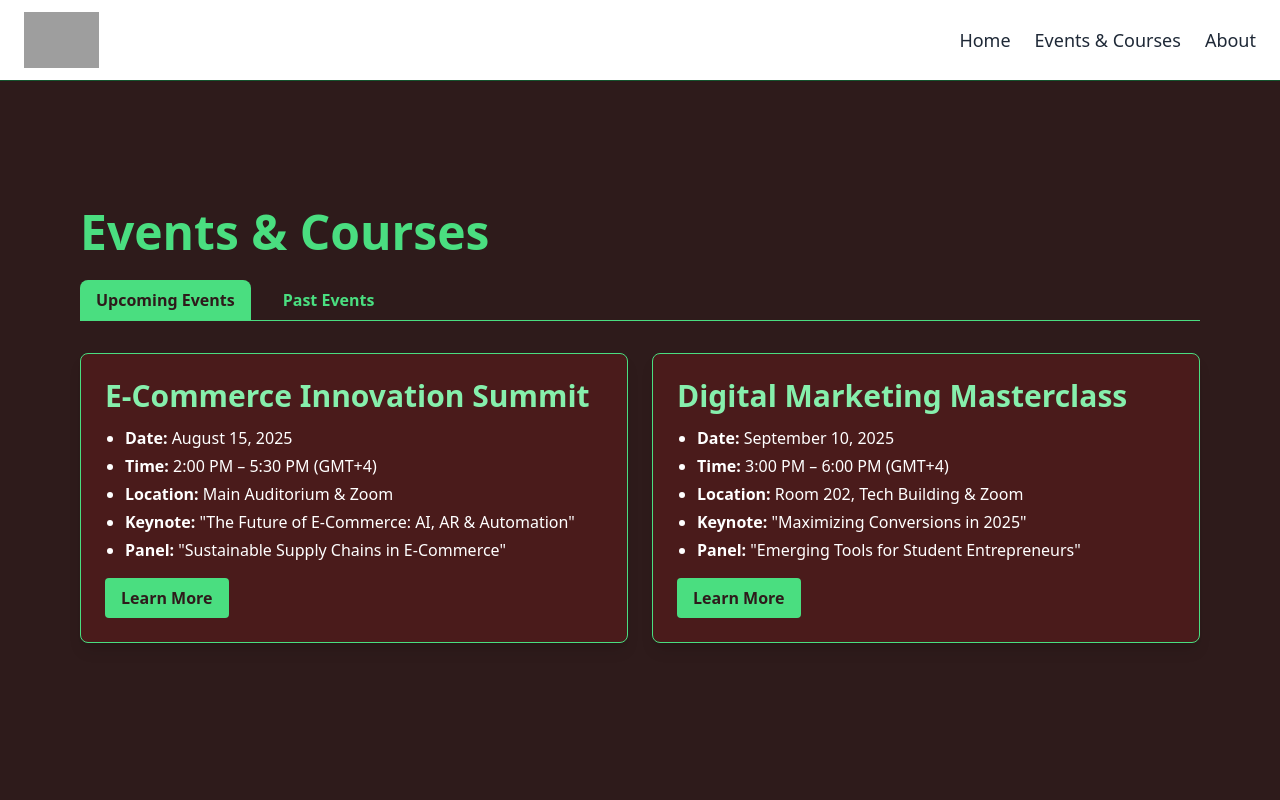
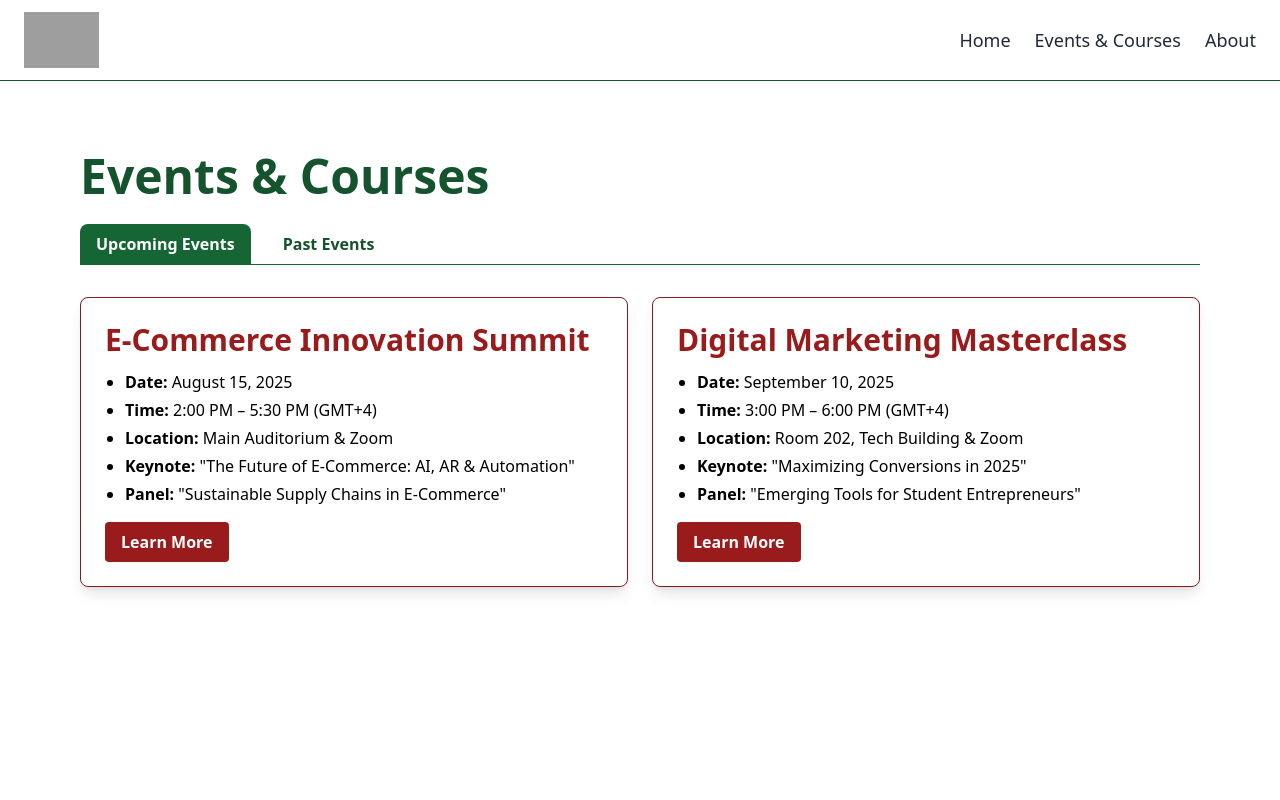
Before and after one commit to zasgar17/ECommerceAcademy, a React (Vite) app: page /events-courses in a window 1280 px wide. Shown: the top 800 px of the page. Built offline with nearby package versions, Linux system fonts and the light colour scheme; grey boxes are pictures that could not be loaded.

Commit message:
color chnages for events page

```diff
--- a/src/pages/EventCourses.jsx
+++ b/src/pages/EventCourses.jsx
@@ -43,20 +43,20 @@ function EventCourses() {
   const eventsToShow = activeTab === "upcoming" ? upcomingEvents : pastEvents;
 
   return (
-    <div className="pt-24 pb-20 min-h-screen bg-[#2e1b1b] text-white">
+    <div className="pt-10 pb-20 min-h-screen bg-[#0000] text-white">
       <div className="px-6 md:px-20 py-8">
-        <h1 className="text-4xl md:text-5xl font-bold text-green-400 mb-6">
+        <h1 className="text-4xl md:text-5xl font-bold text-green-900 mb-6">
           Events & Courses
         </h1>
 
         {/* Tabs */}
-        <div className="flex gap-4 mb-8 border-b border-green-400">
+        <div className="flex gap-4 mb-8 border-b border-green-800">
           <button
             onClick={() => setActiveTab("upcoming")}
             className={`py-2 px-4 font-semibold rounded-t-lg transition ${
               activeTab === "upcoming"
-                ? "bg-green-400 text-[#2e1b1b]"
-                : "text-green-400 hover:bg-green-600 hover:bg-opacity-20"
+                ? "bg-green-800 text-white"
+                : "text-green-900 hover:bg-green-900 hover:bg-opacity-20"
             }`}
           >
             Upcoming Events
@@ -65,8 +65,8 @@ function EventCourses() {
             onClick={() => setActiveTab("past")}
             className={`py-2 px-4 font-semibold rounded-t-lg transition ${
               activeTab === "past"
-                ? "bg-green-400 text-[#2e1b1b]"
-                : "text-green-400 hover:bg-green-600 hover:bg-opacity-20"
+                ? "bg-green-800 text-white"
+                : "text-green-900 hover:bg-green-900 hover:bg-opacity-20"
             }`}
           >
             Past Events
@@ -78,19 +78,19 @@ function EventCourses() {
           {eventsToShow.map((event, idx) => (
             <div
               key={idx}
-              className="relative bg-[#4a1b1b] border border-green-400 rounded-lg shadow-lg p-6 hover:scale-[1.02] transition transform"
+              className="relative bg-[#0000] border border-red-900 rounded-lg shadow-lg p-6 hover:scale-[1.02] transition transform"
             >
-              <h2 className="text-2xl md:text-3xl font-bold mb-3 text-green-300">
+              <h2 className="text-2xl md:text-3xl font-bold mb-3 text-red-800">
                 {event.name}
               </h2>
-              <ul className="list-disc pl-5 space-y-1 text-white">
+              <ul className="list-disc pl-5 space-y-1 text-black">
                 <li><b>Date:</b> {event.date}</li>
                 <li><b>Time:</b> {event.time}</li>
                 <li><b>Location:</b> {event.location}</li>
                 <li><b>Keynote:</b> {event.keynote}</li>
                 <li><b>Panel:</b> {event.panel}</li>
               </ul>
-              <button className="mt-4 bg-green-400 text-[#2e1b1b] font-semibold py-2 px-4 rounded hover:bg-green-500 transition">
+              <button className="mt-4 bg-red-800 text-white font-semibold py-2 px-4 rounded hover:bg-red-900 transition">
                 Learn More
               </button>
             </div>
--- a/src/pages/Home.jsx
+++ b/src/pages/Home.jsx
@@ -25,7 +25,7 @@ function Home() {
   ];
   return (
 
-    <div className="pt-2">
+    <div className="pt-0">
       <Slider
     dots={true}
     infinite={true}
@@ -46,13 +46,13 @@ function Home() {
       "https://github.com/zasgar17/preFinalWebsite/blob/main/preFinal-Website/ecom6.jpeg?raw=true",
     ].map((src, index) => (
       <div key={index}>
-        <img src={src} alt={`Slide ${index + 1}`} className="w-full h-[500px] object-cover" />
+        <img src={src} alt={`Slide ${index + 1}`} className="w-full h-[600px] object-cover" />
       </div>
     ))}
   </Slider>
       {/* Banner */}
       <div className="text-center bg-[#2e5941] text-white py-6 px-4">
-        <h1 className="text-4xl md:text-5xl font-bold font-[cursive] tracking-wide">
+        <h1 className="text-4xl md:text-5xl font-bold  tracking-wide">
           WELCOME TO E-COMMERCE CLUB
         </h1>
       </div>
```
